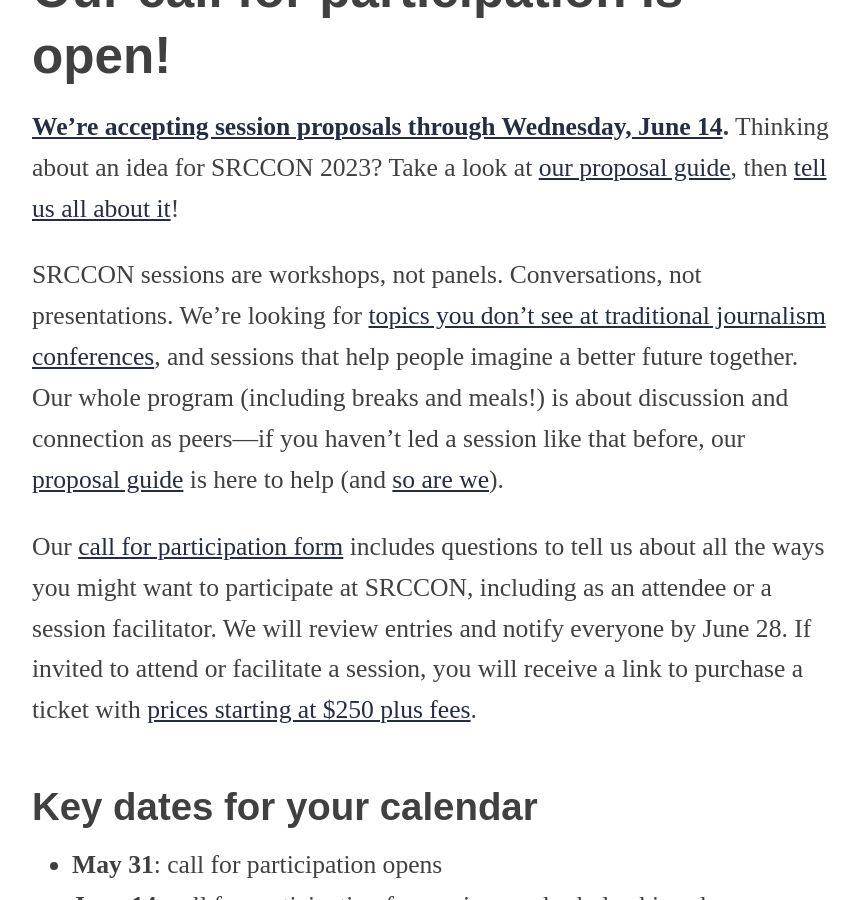
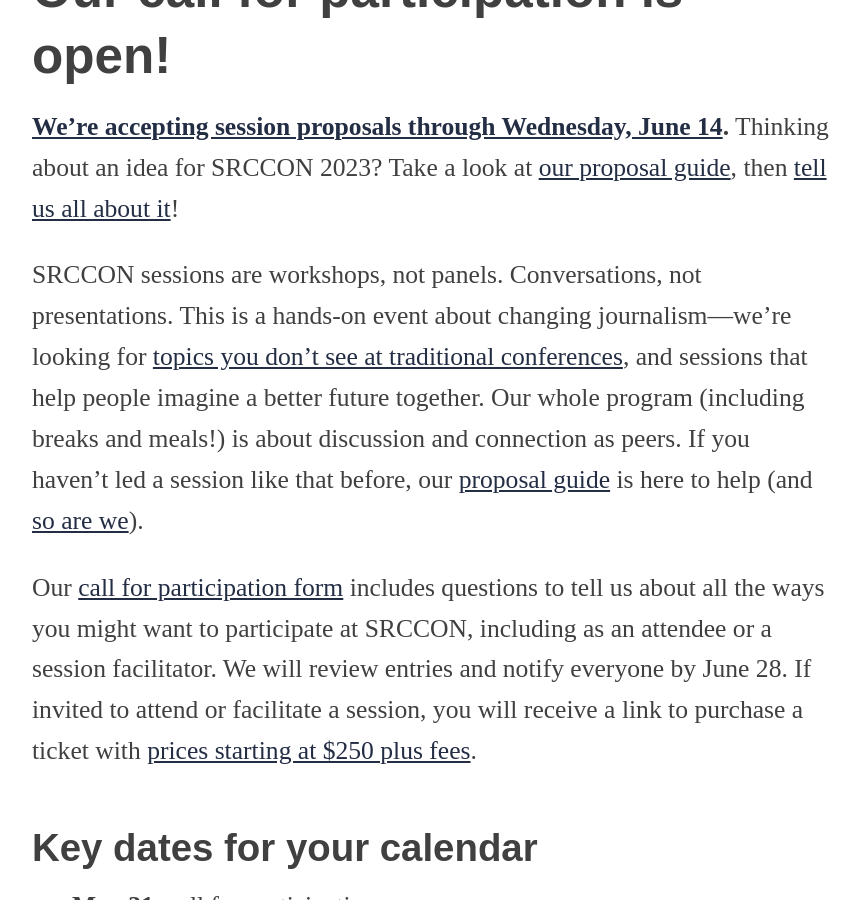
Before and after one commit to OpenNews/srccon-2023, a Jekyll site: the page built from homepage.md, in a window 1280 px wide and 900 px high, scrolled down 933 px. Shown: the whole window, without its empty margins (208-1068 px from the left). Built offline with Jekyll 4.4.1, drawn with Linux system fonts in a browser that asks for light colours; some web fonts are replaced; our own code applies the rules of GitHub Pages for plain Markdown files.

Commit message:
tweaks before cfp launch

```diff
--- a/homepage.md
+++ b/homepage.md
@@ -9,7 +9,7 @@
 
 **[We’re accepting session proposals through Wednesday, June 14](/participation/form).** Thinking about an idea for SRCCON 2023? Take a look at [our proposal guide](/sessions/proposal-guide/), then [tell us all about it](/participation/form)!
 
-SRCCON sessions are workshops, not panels. Conversations, not presentations. We're looking for [topics you don't see at traditional journalism conferences](/sessions/proposal-guide/#what-we-look-for), and sessions that help people imagine a better future together. Our whole program (including breaks and meals!) is about discussion and connection as peers—if you haven't led a session like that before, our [proposal guide](/sessions/proposal-guide/) is here to help (and [so are we](mailto:srccon@opennews.org)).
+SRCCON sessions are workshops, not panels. Conversations, not presentations. This is a hands-on event about changing journalism—we're looking for [topics you don't see at traditional conferences](/sessions/proposal-guide/#what-we-look-for), and sessions that help people imagine a better future together. Our whole program (including breaks and meals!) is about discussion and connection as peers. If you haven't led a session like that before, our [proposal guide](/sessions/proposal-guide/) is here to help (and [so are we](mailto:srccon@opennews.org)).
 
 Our [call for participation form](/participation/form/) includes questions to tell us about all the ways you might want to participate at SRCCON, including as an attendee or a session facilitator. We will review entries and notify everyone by June 28. If invited to attend or facilitate a session, you will receive a link to purchase a ticket with [prices starting at $250 plus fees](/attendees/#tickets).
 
```
Also changed, not shown: participation_form.md (+1 -1 lines).
